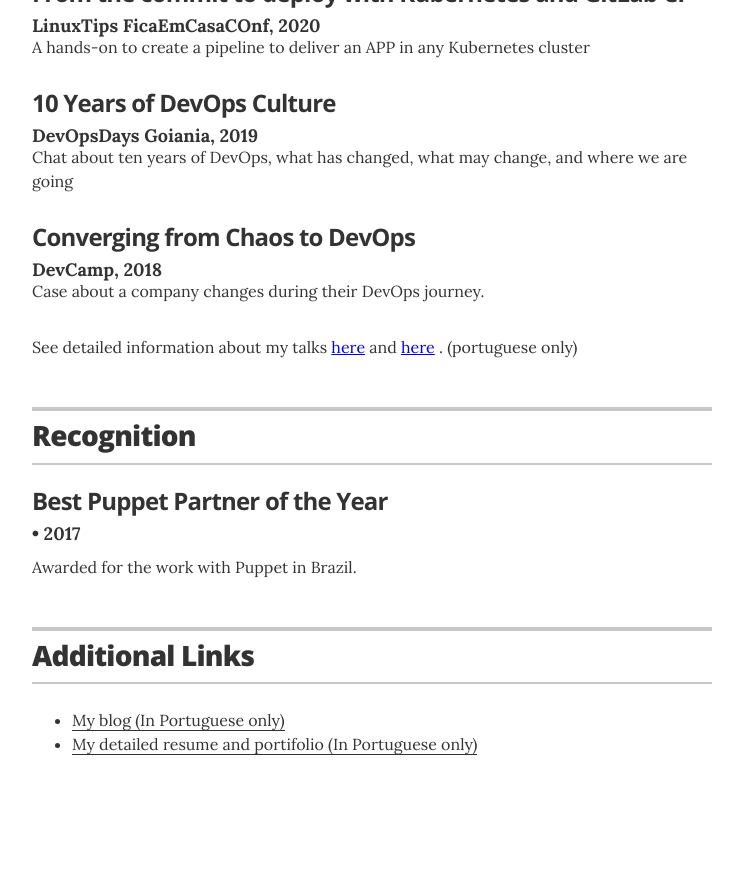
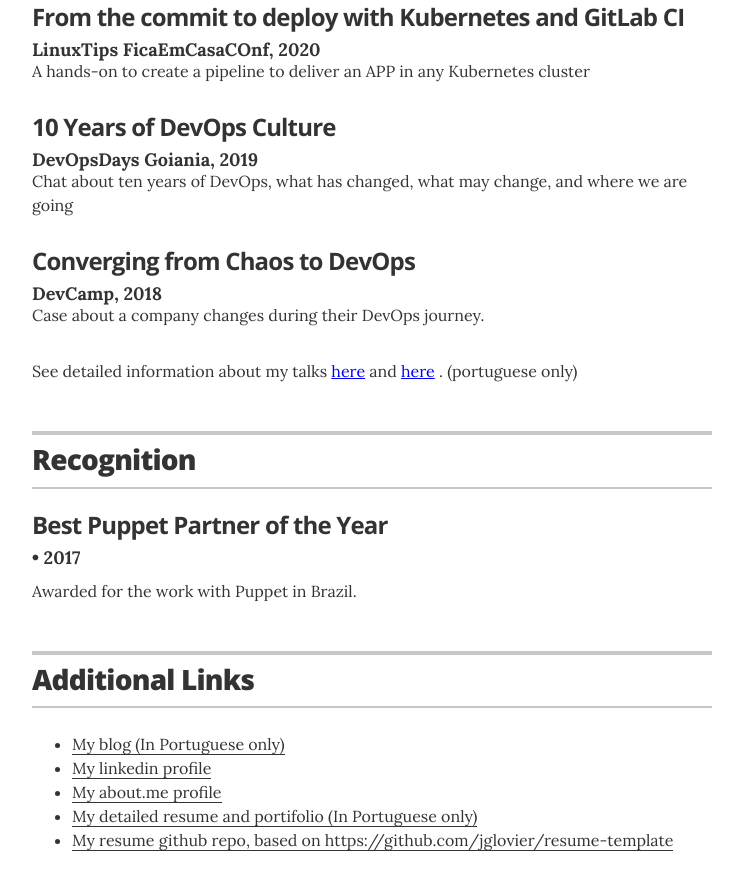
Before and after one commit to gutocarvalho/resume, a Jekyll site: the page built from index.html, in a window 1280 px wide and 900 px high, scrolled down 10557 px. Shown: the top 890 px of the window, without its empty margins (268-1011 px from the left). Built offline with Jekyll 4.4.1, drawn with Linux system fonts in a browser that asks for light colours; before the commit the page ends 11361 px from its top, so only the background shows below that.

Commit message:
Updated resume

```diff
--- a/_data/links.yml
+++ b/_data/links.yml
@@ -1,5 +1,11 @@
 # links
 - url: "http://gutocarvalho.net"
   description: My blog (In Portuguese only)
+- url: "https://www.linkedin.com/in/falagutera"
+  description: My linkedin profile
+- url: "https://about.me/gutocarvalho"
+  description: My about.me profile
 - url: "http://curriculo.gutocarvalho.net"
   description: My detailed resume and portifolio (In Portuguese only)
+- url: "https://github.com/gutocarvalho/resume"
+  description: My resume github repo, based on https://github.com/jglovier/resume-template
--- a/_layouts/resume.html
+++ b/_layouts/resume.html
@@ -127,7 +127,7 @@
 
         </div><!-- end of resume-item -->
         {% endfor %}
-
+        <br>
         <p>See more recommendations from linkedin <a href="https://www.linkedin.com/in/falagutera">here</a>.</p>
 
       </section>
```
